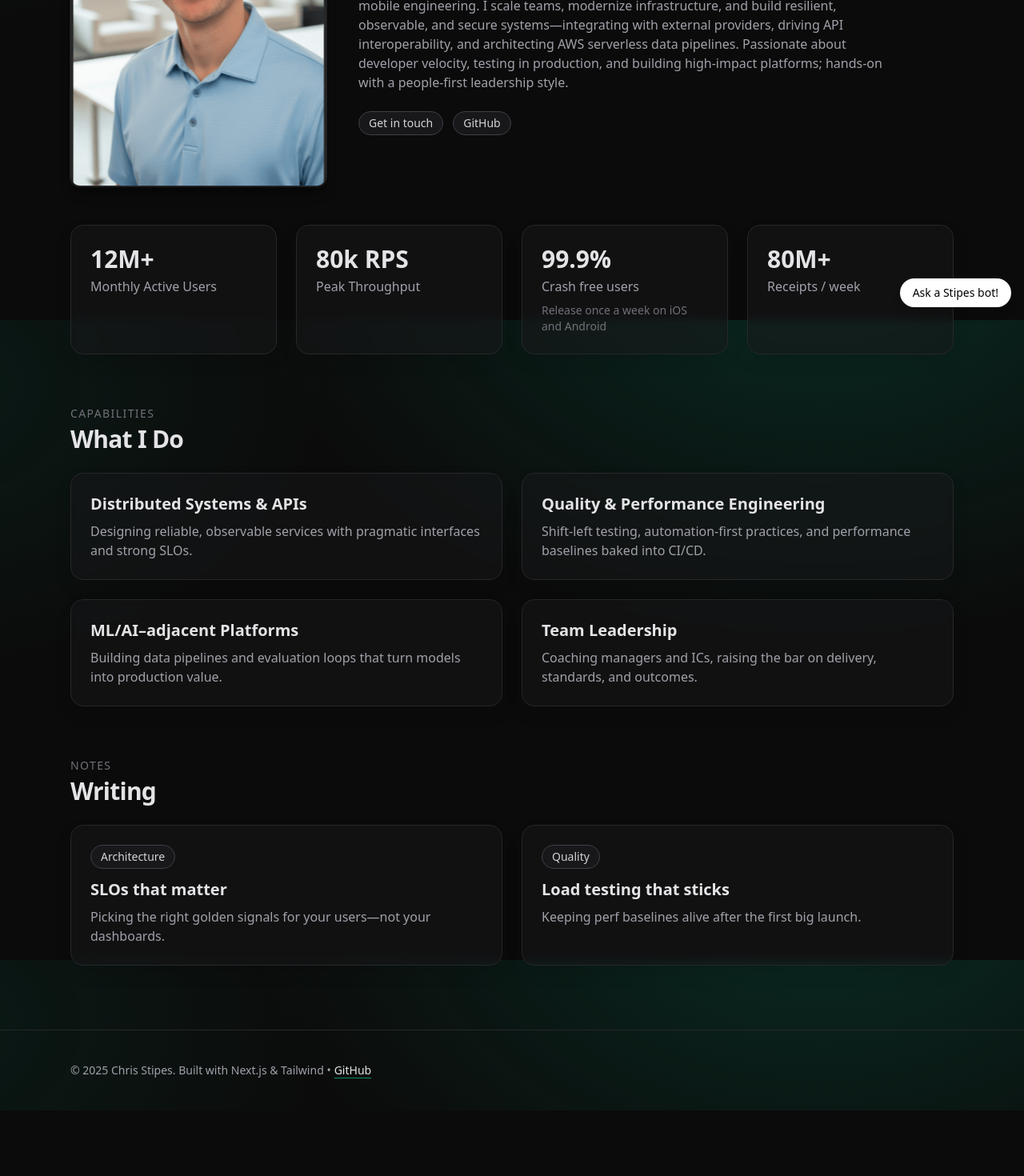
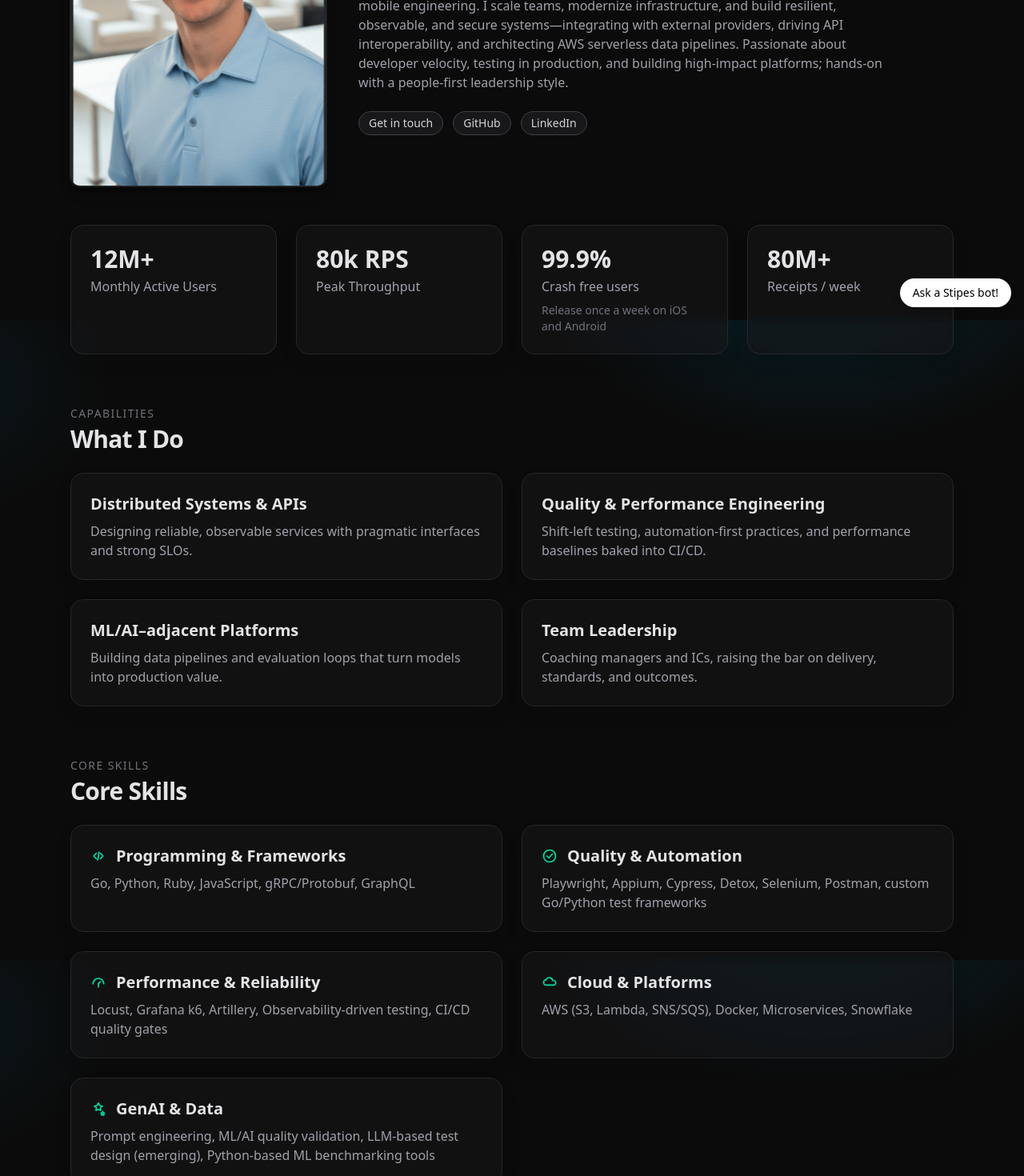
Before and after one commit to cstipes-devs/stipes-nextjs-tailwind, a Next.js app: page / in a window 1280 px wide. Shown: the part 400-1870 px from the top of the page at 80% size. Before the commit the page ends 1788 px from the top, so only its background shows below. Built offline with nearby package versions, Linux system fonts and the light colour scheme.

Commit message:
in progress UI updates

```diff
--- a/app/(site)/components/Hero.tsx
+++ b/app/(site)/components/Hero.tsx
@@ -24,6 +24,14 @@ export function Hero() {
           <div className="mt-6 flex gap-3">
             <a className="badge hover:border-zinc-600" href="mailto:chris.stipes@gmail.com">Get in touch</a>
             <a className="badge hover:border-zinc-600" href="https://github.com/cstipes-devs" target="_blank" rel="noreferrer noopener">GitHub</a>
+            <a
+              className="badge hover:border-zinc-600"
+              href="https://www.linkedin.com/in/chris-stipes-186ab033/"
+              target="_blank"
+              rel="noreferrer noopener"
+            >
+              LinkedIn
+            </a>
           </div>
         </div>
       </div>
--- a/app/(site)/page.tsx
+++ b/app/(site)/page.tsx
@@ -47,6 +47,62 @@ export default function Page() {
         </div>
       </Section>
 
+      <Section title="Core Skills" eyebrow="CORE SKILLS">
+        <div className="grid gap-6 md:grid-cols-2">
+          <div className="card p-6">
+            <div className="flex items-center gap-3">
+              <svg className="h-5 w-5 text-accent-500" viewBox="0 0 24 24" fill="none" stroke="currentColor" strokeWidth="2" strokeLinecap="round" strokeLinejoin="round" aria-hidden="true">
+                <path d="M9 16L5 12L9 8"/>
+                <path d="M15 8L19 12L15 16"/>
+                <path d="M13 6L11 18"/>
+              </svg>
+              <h3 className="text-xl font-semibold">Programming & Frameworks</h3>
+            </div>
+            <p className="mt-2 text-zinc-400">Go, Python, Ruby, JavaScript, gRPC/Protobuf, GraphQL</p>
+          </div>
+          <div className="card p-6">
+            <div className="flex items-center gap-3">
+              <svg className="h-5 w-5 text-accent-500" viewBox="0 0 24 24" fill="none" stroke="currentColor" strokeWidth="2" strokeLinecap="round" strokeLinejoin="round" aria-hidden="true">
+                <circle cx="12" cy="12" r="9"/>
+                <path d="M8 12l3 3 5-6"/>
+              </svg>
+              <h3 className="text-xl font-semibold">Quality & Automation</h3>
+            </div>
+            <p className="mt-2 text-zinc-400">Playwright, Appium, Cypress, Detox, Selenium, Postman, custom Go/Python test frameworks</p>
+          </div>
+          <div className="card p-6">
+            <div className="flex items-center gap-3">
+              <svg className="h-5 w-5 text-accent-500" viewBox="0 0 24 24" fill="none" stroke="currentColor" strokeWidth="2" strokeLinecap="round" strokeLinejoin="round" aria-hidden="true">
+                <path d="M4 14a8 8 0 0116 0"/>
+                <path d="M12 14l3-3"/>
+                <path d="M12 14v5"/>
+              </svg>
+              <h3 className="text-xl font-semibold">Performance & Reliability</h3>
+            </div>
+            <p className="mt-2 text-zinc-400">Locust, Grafana k6, Artillery, Observability-driven testing, CI/CD quality gates</p>
+          </div>
+          <div className="card p-6">
+            <div className="flex items-center gap-3">
+              <svg className="h-5 w-5 text-accent-500" viewBox="0 0 24 24" fill="none" stroke="currentColor" strokeWidth="2" strokeLinecap="round" strokeLinejoin="round" aria-hidden="true">
+                <path d="M7 16a4 4 0 010-8 5 5 0 019.6 1.2A3.5 3.5 0 1118 16H7z"/>
+              </svg>
+              <h3 className="text-xl font-semibold">Cloud & Platforms</h3>
+            </div>
+            <p className="mt-2 text-zinc-400">AWS (S3, Lambda, SNS/SQS), Docker, Microservices, Snowflake</p>
+          </div>
+          <div className="card p-6">
+            <div className="flex items-center gap-3">
+              <svg className="h-5 w-5 text-accent-500" viewBox="0 0 24 24" fill="none" stroke="currentColor" strokeWidth="2" strokeLinecap="round" strokeLinejoin="round" aria-hidden="true">
+                <path d="M12 3l1.8 3.8L18 8.2l-3.2 2.2.9 3.9L12 12.8 8.3 14.3l.9-3.9L6 8.2l4.2-1.4L12 3z"/>
+                <path d="M18.5 16l.9 1.8 2 .7-1.7 1.2.5 2-1.7-1-1.7 1 .5-2-1.7-1.2 2-.7.9-1.8z"/>
+              </svg>
+              <h3 className="text-xl font-semibold">GenAI & Data</h3>
+            </div>
+            <p className="mt-2 text-zinc-400">Prompt engineering, ML/AI quality validation, LLM-based test design (emerging), Python-based ML benchmarking tools</p>
+          </div>
+        </div>
+      </Section>
+
       <ChatWidget />
 
       <Section title="Writing" eyebrow="Notes">
--- a/app/globals.css
+++ b/app/globals.css
@@ -7,8 +7,8 @@ html, body { height: 100%; }
 body {
   @apply bg-black text-zinc-200;
   background:
-    radial-gradient(1200px 800px at 80% -10%, rgba(0, 224, 164, 0.15), transparent 60%),
-    radial-gradient(900px 600px at -10% 10%, rgba(0, 224, 164, 0.08), transparent 60%),
+    radial-gradient(1200px 800px at 80% -10%, rgba(0, 168, 224, 0.15), transparent 30%),
+    radial-gradient(900px 600px at -10% 10%, rgba(0, 168, 224, 0.08), transparent 30%),
     #0b0b0b;
 }
 
```
